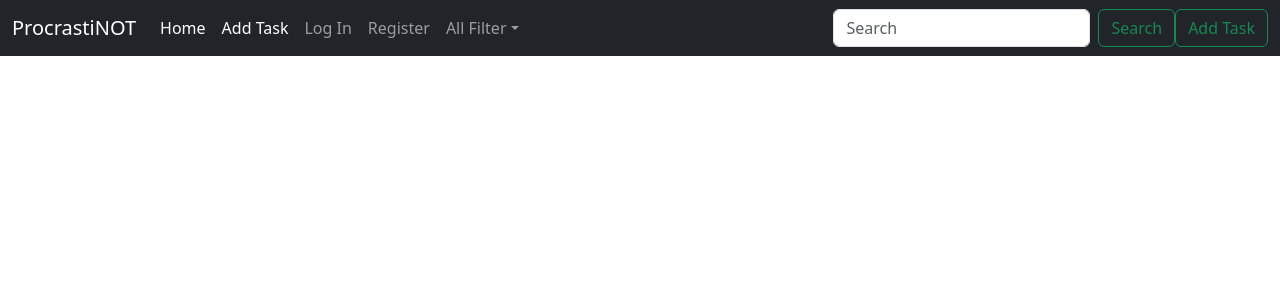
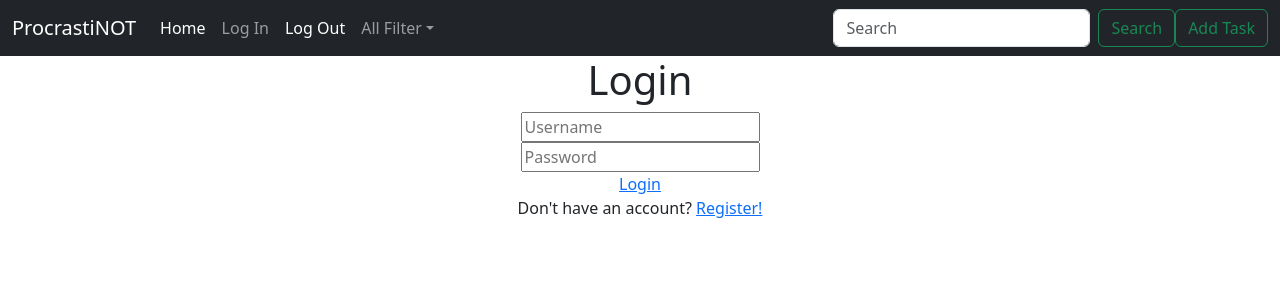
Before and after one commit to SixFigureClub/ProcrastiNOT, a React (Create React App) app: page /login in a window 1280 px wide. Shown: the top 300 px of the page. Built offline with nearby package versions, Linux system fonts and the light colour scheme.

Commit message:
Updated the home page login page

```diff
--- a/package.json
+++ b/package.json
@@ -10,6 +10,7 @@
     "bootstrap": "^5.3.2",
     "react": "^18.2.0",
     "react-dom": "^18.2.0",
+    "react-icons": "^4.12.0",
     "react-router-dom": "^6.21.0",
     "react-scripts": "5.0.1",
     "web-vitals": "^2.1.4"
--- a/src/App.js
+++ b/src/App.js
@@ -1,11 +1,13 @@
 
 import './App.css';
-// import Hello from './components/Hello.js';
 import "../node_modules/bootstrap/dist/css/bootstrap.min.css";
-import Navbar from './layout/Navbar.js';
-import Home from './pages/Home.js';
+import Navbar from './component/Navbar.js';
+import Home from './component/Home.js';
 import {BrowserRouter as Router, Routes, Route} from 'react-router-dom';
 import AddTask from './tasks/AddTask.js';
+import Register from './component/Register.js';
+import LoginForm from './component/LoginForm.js';
+
 function App() {
   return (
 
@@ -16,10 +18,16 @@ function App() {
 
         <Routes>
           <Route exact path="/" element={<Home />}/>
+          <Route exact path="/login" element={<LoginForm />}/>
+
+          <Route exact path="/component/register" element={<Register />}/>
           <Route exact path="/addTask" element={<AddTask />}/>
+
+
+
+
+
           {/* <Route        />
-          <Route        />
-          <Route        />
           <Route        />
           <Route        /> */}
 
--- a/src/pages/Home.js
+++ b/src/component/Home.js
@@ -1,6 +1,6 @@
 import React, { useEffect, useState } from 'react';
 import axios from 'axios';
-
+import { Link } from 'react-router-dom';
 
 export default function Home() {
 
@@ -18,15 +18,17 @@ const [tasks, setTasks] = useState([]);
     };
 
   return (
-  <div className='container '>
+    <div className='container '>
     <div className='py-4'>
 
     <table class="table bg-dark shadow table-secondary">
-  <thead>
+    {/* <table class="table table-striped table-dark"> */}
+
+    <thead class="thead-dark">
     <tr>
       <th scope="col">New Task</th>
-      <th scope="col">In Progress</th>
-      <th scope="col">Complted</th>
+      {/* <th scope="col">In Progress</th>
+      <th scope="col">Complted</th> */}
       <th scope="col">Action</th>
 
     </tr>
@@ -40,35 +42,33 @@ const [tasks, setTasks] = useState([]);
       tasks.map((task, index)=>(
 <tr>
   <th className="row" key={index}>{index+1}</th>
-      <td>{tasks.id}</td>
-      <td>{tasks.description}</td>
-<td>
-        <button className="btn btn-primary mx-2">View</button>
-        <button className="btn btn-outline-primary mx-2">Edit</button>
-        <button className="btn btn-danger mx-2">Delete</button>
+      <td>{task.newtask}</td>
+      <td>{task.Action}</td>
+   </tr>
 
+    )
+    )}
 
-</td>
-    </tr>
+    <tr>
+      <td>Rina</td>
 
+      <td>
+              <button className="btn btn-info mx-2">View</button>
+              <button className="btn btn-outline-primary mx-2">Edit</button>
+              <button className="btn btn-danger mx-2">Delete</button>
+      </td>
 
-    ))
-      }
-
-
-     <tr>
-      <td>Jacob</td>
-      <td>Thornton</td>
-      <td>@yahoo</td>
-      <td>
-  <button className="btn btn-primary mx-2">View</button>
-  <button className="btn btn-outline-primary mx-2">Edit</button>
-  <button className="btn btn-danger mx-2">Delete</button>
-      </td>
     </tr>
 
   </tbody>
 </table>
+
+
+
+<input type="email" className="form-control" placeholder="Try Typing" />
+  <Link className="btn btn-outline-success" type="submit" to="/">Add Task</Link>
+
+
   </div>
     </div>
   )
--- /dev/null
+++ b/src/component/LoginForm.css
@@ -0,0 +1,85 @@
+/* .wrapper {
+    width: 100%;
+    background: transparent;
+    border: 2px solid rgba(255, 255, 255, .2);
+    backdrop-filter: blur(30px);
+    box-shadow: 0 0 10px rgba(0, 0, 0, .2);
+    color: #ffffff;
+    border-radius: 10px;
+    padding: 30px 40px;
+}
+
+.wrapper h1 {
+    font-size: 36px;
+    text-align: center;
+}
+
+.wrapper .input-box {
+    position: relative;
+    width: 100%;
+    height: 50px;
+    margin: 30px 0;
+}
+
+.input-box input {
+    width: 100%;
+    height: 100%;
+    background: transparent;
+    border: 2px solid rgba(255, 255, 255, .2);
+    outline: none;
+    border-radius: 40px;
+    font-size: 16px;
+    color: #fff;
+    padding: 20px 45px 20px 20px;
+}
+
+.input-box input::placeholder {
+    color:#fff
+}
+
+.input-box .icon {
+    position: absolute;
+    right: 20px;
+    top: 50%;
+    transform: translateY(-50%);
+    font-size: 16px;
+}
+
+.wrapper {
+    display: flex;
+    justify-content: space-between;
+    font-size: 14.5px;
+    margin: -15px 0 15px;
+
+}
+
+.wrapper button {
+    width: 100%;
+    height: 45px;
+    background: #fff;
+    border: none;
+    outline: none;
+    border-radius: 40px;
+    box-shadow: 0 0 10px rgba(0, 0, 0, .1);
+    cursor: pointer;
+    font-size: 16px;
+    color: #333;
+    font-weight: 700px;
+}
+
+.wrapper .register-link {
+    font-size: 14.5px;
+    text-align: center;
+    margin: 20px 0 15px;
+
+}
+
+.register-link p a {
+    color: #1b1a1a2d;
+    text-decoration: none;
+    font-weight: 600;
+}
+
+.register-link p a:hover {
+    text-decoration: underline;
+} */
--- /dev/null
+++ b/src/component/LoginForm.js
@@ -0,0 +1,40 @@
+import React from 'react'
+
+// import './LoginForm.css';
+import { Link } from 'react-router-dom';
+import "./LoginForm.css";
+
+// export default function LogIn() {
+
+
+
+  // return (
+    // <div>
+
+const LoginForm = () => {
+    return (
+        <div className="wrapper">
+            <form action="">
+                <h1>Login</h1>
+                <div className="input-box">
+                    <input type="text" placeholder='Username' />
+                    {/* <FaUser className='icon'/> */}
+                </div>
+
+                <div className="input-box">
+                    <input type="password" placeholder='Password' />
+                    {/* <FaLock className='icon'/> */}
+                </div>
+
+                <Link type="submit" to='/'>Login</Link>
+
+                <div className="register-link">
+                    <p>Don't have an account? <a href="/component/register">Register!</a></p>
+                </div>
+            </form>
+        </div>
+
+    )
+}
+
+export default LoginForm;
--- a/src/layout/Navbar.js
+++ b/src/component/Navbar.js
@@ -1,5 +1,6 @@
 import React from 'react';
 import { Link } from 'react-router-dom';
+
 
 
 
@@ -9,25 +10,25 @@ export default function Navbar() {
         {/* navbar navbar-dark bg-dark fixed-top */}
 <nav className="navbar navbar-expand-lg bg-dark navbar-dark bg-dark " >
   <div className="container-fluid">
-    <a className="navbar-brand" href="#">ProcrastiNOT</a>
+    <a className="navbar-brand" href="/">ProcrastiNOT</a>
     <button className="navbar-toggler" type="button" data-bs-toggle="collapse" data-bs-target="#navbarSupportedContent" aria-controls="navbarSupportedContent" aria-expanded="false" aria-label="Toggle navigation">
       <span className="navbar-toggler-icon"></span>
     </button>
     <div className="collapse navbar-collapse" id="navbarSupportedContent">
       <ul className="navbar-nav me-auto mb-2 mb-lg-0">
         <li className="nav-item">
-          <a className="nav-link active" aria-current="page" href="#">Home</a>
-        </li>
-        <li className="nav-item">
-          <a className="nav-link active" aria-current="page" href="#">Add Task</a>
-        </li>
-        <li className="nav-item">
-          <a className="nav-link" href="#">Log In</a>
-        </li>
-        <li className="nav-item">
-          <a className="nav-link" href="#">Register</a>
+          <a className="nav-link active" aria-current="page" href="/">Home</a>
         </li>
 
+        <li className="nav-item">
+          <a className="nav-link" href="/login">Log In</a>
+        </li>
+        {/* <li className="nav-item">
+          <a className="nav-link" href="/register" >Register</a>
+        </li> */}
+        <li className="nav-item">
+          <a className="nav-link active" aria-current="page" href="#">Log Out</a>
+        </li>
         <li className="nav-item dropdown">
           <a className="nav-link dropdown-toggle" href="#" role="button" data-bs-toggle="dropdown" aria-expanded="false">
             All Filter
@@ -50,7 +51,7 @@ export default function Navbar() {
 
     </div>
 
-          <Link className="btn btn-outline-success" type="submit" to="/addTask">Add Task</Link>
+          <Link className="btn btn-outline-success" type="submit" to="/">Add Task</Link>
 
   </div>
 </nav>
--- /dev/null
+++ b/src/component/Register.js
@@ -0,0 +1,30 @@
+import React from 'react';
+
+export default function Register() {
+  return (
+    <div className="container">
+        <div className="mb-3">
+        <form method="post">
+    <div class="form-group">
+
+        <label>User Name</label>
+  <input type="email" className="form-control" placeholder="Try Typing" />    </div>
+    <div class="form-group">
+        <label for="exampleFormControlInput1" class="form-label">Password</label>
+  <input type="email" className="form-control" placeholder="Try Typing" />
+        {/* <p class="error" th:errors="${registerFormDTO.email}"></p> */}
+    </div>
+    <div class="form-group">
+
+        <label for="exampleFormControlInput1" class="form-label">Verify Passwod</label>
+  <input type="email" className="form-control" placeholder="Try Typing" />
+        {/* <p class="error" th:errors="${registerFormDTO.password}"></p> */}
+    </div>
+
+   <input type="submit" class="btn btn-primary" value="Register" />
+   <link to="/"></link>
+</form>
+</div>
+    </div>
+  )
+}
--- a/src/tasks/AddTask.js
+++ b/src/tasks/AddTask.js
@@ -1,7 +1,37 @@
 import React from 'react'
-
+import { Link } from 'react-router-dom'
 export default function AddTask() {
   return (
-    <div>  Add Task Form  </div>
+    <div className="container bs-success-border-subtle">
+      <form className="alert alert-danger" role="alert">
+      <div class="mb-3">
+  <label for="exampleFormControlInput1" class="form-label">Add Task</label>
+  <input type="email" className="form-control" placeholder="Try Typing" />
+  <Link className="btn btn-outline-success" type="submit" to="/addTask">Add Task</Link>
+
+  {/* <div class="alert alert-danger" role="alert">
+  A simple danger alert—check it out!
+</div> */}
+</div>
+   </form>
+   <div class="alert alert-primary d-flex align-items-center" role="alert">
+  <svg xmlns="http://www.w3.org/2000/svg" class="bi bi-exclamation-triangle-fill flex-shrink-0 me-2" viewBox="0 0 16 16" role="img" aria-label="Warning:">
+    <path d="M8.982 1.566a1.13 1.13 0 0 0-1.96 0L.165 13.233c-.457.778.091 1.767.98 1.767h13.713c.889 0 1.438-.99.98-1.767L8.982 1.566zM8 5c.535 0 .954.462.9.995l-.35 3.507a.552.552 0 0 1-1.1 0L7.1 5.995A.905.905 0 0 1 8 5zm.002 6a1 1 0 1 1 0 2 1 1 0 0 1 0-2z"/>
+  </svg>
+  <div>
+  </div>
+</div>
+        </div>
   )
 }
+
+
+// <form method="post"  class="d-flex d-grid">
+//             <div class="form-group">
+//                 <!--        <label th:for="description">Task Description</label>-->
+//                 <button th:for="description" class="btn btn-success btn-md" type="submit">Add Task</button>
+//                 <input class="form-control" th:field="${task.description}" type="text" placeholder="Try Typing" />
+//                 <span th:errors="${task.description}" class="error"></span>
+//             </div>
+// <!--            <input type="submit" value="Add Task" /> doesn't effect-->
+//         </form>
```
Also changed, not shown: src/login/LogIn.js (deleted, +0 -12 lines), src/login/Register.js (deleted, +0 -9 lines), 1 other file (tests, documents, lock files or other folders).
